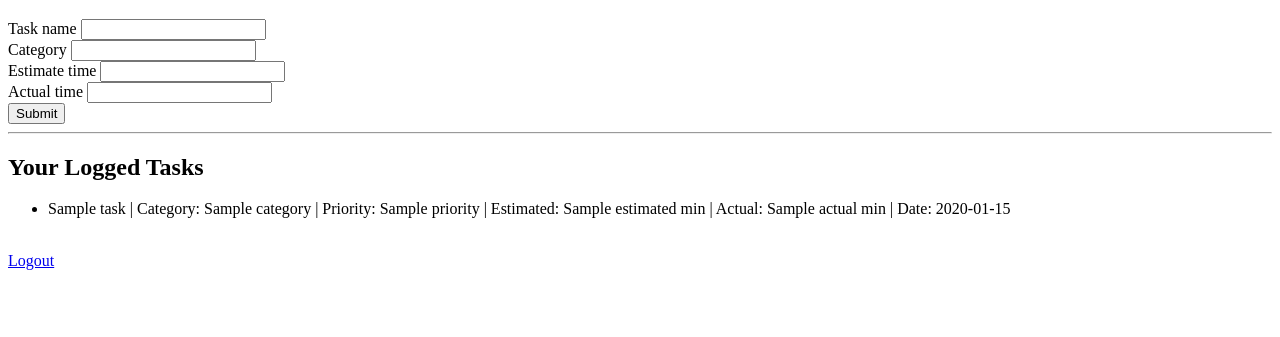
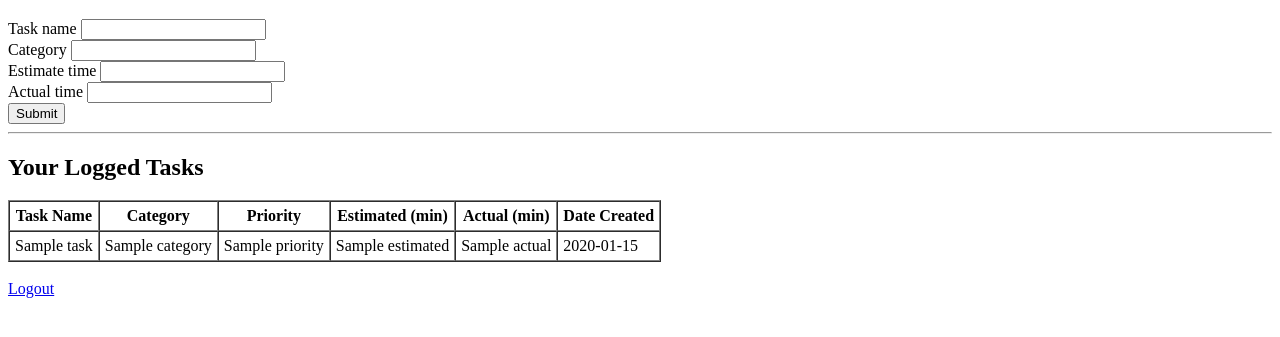
Before and after one commit to rickywuhooo/time-perception-tracker, a Python web app: template templates/dashboard.html in a window 1280 px wide. Shown: the part 288-625 px from the top of the page. Run offline with Jinja, Linux system fonts and the light colour scheme; the template is opened without the code that fills it: most values are stand-ins (such as "Sample title", 1, 10 or a date in 2020); form fields are guessed from the names that the template uses.

Commit message:
Updates logged tasks format from list to table

```diff
--- a/templates/dashboard.html
+++ b/templates/dashboard.html
@@ -34,20 +34,33 @@
     <hr>
 
     <h2>Your Logged Tasks</h2>
-    <ul>
-        {% for task in task_info %}
-            <li>
-                {{ task["task name"] }} |
-                Category: {{ task["category"] }} |
-                Priority: {{ task["priority"] }} |
-                Estimated: {{ task["estimated"] }} min |
-                Actual: {{ task["actual"] }} min |
-                Date: {{ task["date created"] }}
-            </li>
-        {% endfor %}
-    </ul>
+    <table border="1" cellpadding="5" cellspacing="0">
+        <thead>
+            <tr>
+                <th>Task Name</th>
+                <th>Category</th>
+                <th>Priority</th>
+                <th>Estimated (min)</th>
+                <th>Actual (min)</th>
+                <th>Date Created</th>
+            </tr>
+        </thead>
+        <tbody>
+            {% for task in task_info %}
+            <tr>
+                <td>{{ task["task name"] }}</td>
+                <td>{{ task["category"] }}</td>
+                <td>{{ task["priority"] }}</td>
+                <td>{{ task["estimated"] }}</td>
+                <td>{{ task["actual"] }}</td>
+                <td>{{ task["date created"] }}</td>
+            </tr>
+            {% endfor %}
+        </tbody>
+    </table>
 
     <br>
+
 
     <a href="{{url_for('logout')}}">Logout</a>
 </body>
```
